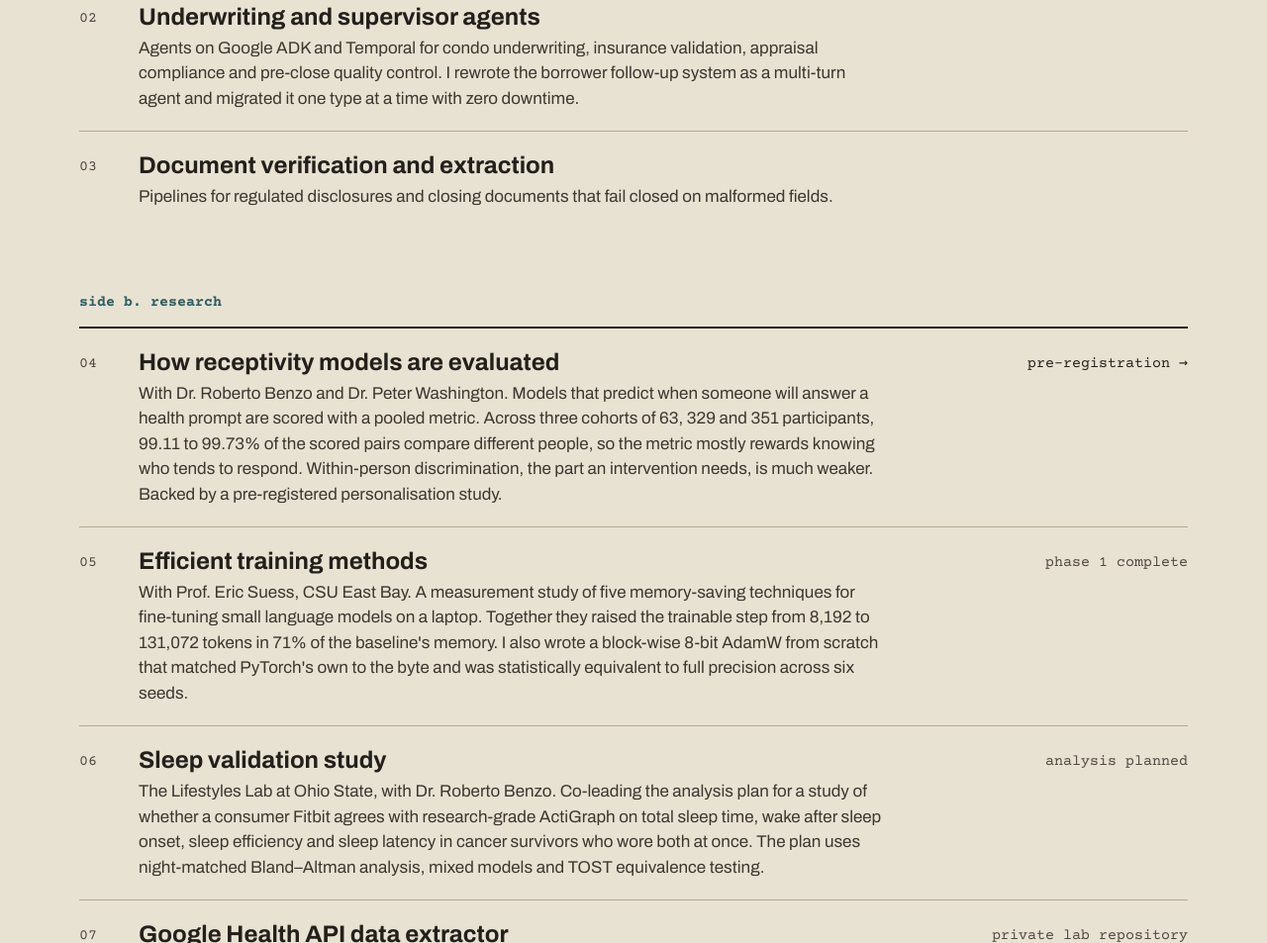
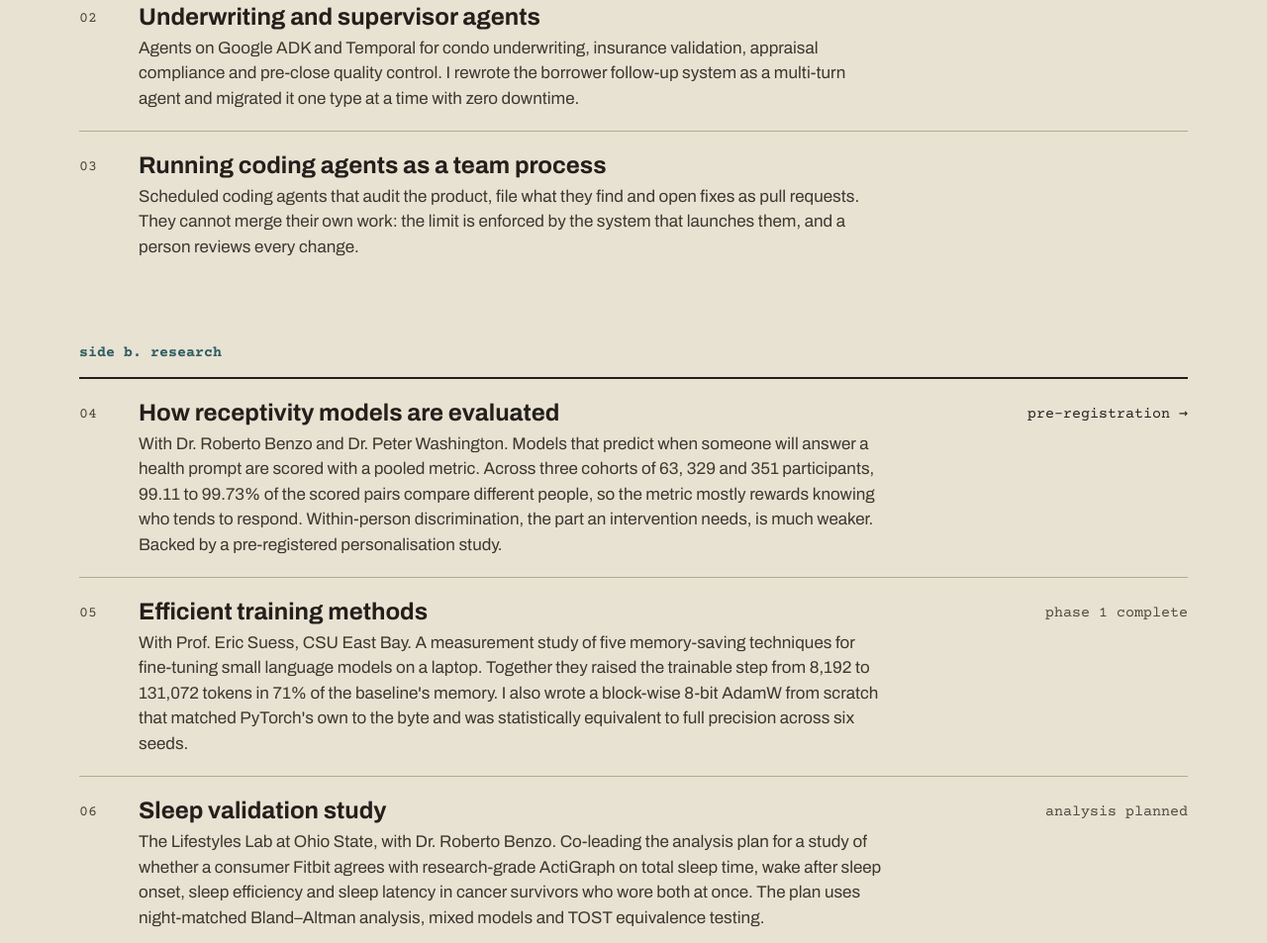
Before and after one commit to cnguyen75/cnguyen75.github.io, a plain HTML site: page index.html in a window 1280 px wide. Shown: the part 821-1774 px from the top of the page at 99% size. Drawn offline with Linux system fonts and the light colour scheme; no server answers.

Commit message:
Side A track 03: running coding agents as a team process

```diff
--- a/index.html
+++ b/index.html
@@ -80,7 +80,7 @@
 </div>
 <div class="track">
 <span class="track-no">03</span>
-<div class="track-body"><h3 class="track-title">Document verification and extraction</h3><span class="track-desc">Pipelines for regulated disclosures and closing documents that fail closed on malformed fields.</span></div>
+<div class="track-body"><h3 class="track-title">Running coding agents as a team process</h3><span class="track-desc">Scheduled coding agents that audit the product, file what they find and open fixes as pull requests. They cannot merge their own work: the limit is enforced by the system that launches them, and a person reviews every change.</span></div>
 </div>
 </section>
 
```
